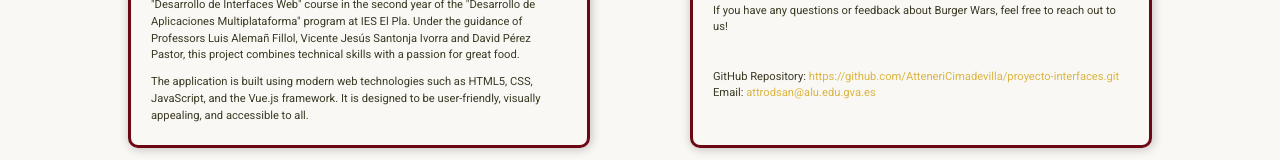
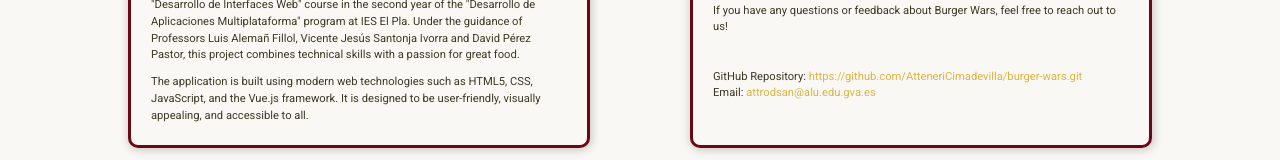
Before and after one commit to AtteneriCimadevilla/burger-wars, a Vue app: page /about in a window 1280 px wide. Shown: the part 538-698 px from the top of the page. Built offline with nearby package versions, Linux system fonts and the light colour scheme; no server answers.

Commit message:
Actualización de GitHub en AboutUsView.vue.

```diff
--- a/src/views/AboutUsView.vue
+++ b/src/views/AboutUsView.vue
@@ -36,7 +36,8 @@
             <p>
                 Burger Wars is developed by Atteneri María Rodríguez Sánchez as part of the "Desarrollo de
                 Interfaces Web" course in the second year of the "Desarrollo de Aplicaciones Multiplataforma"
-                program at IES El Pla. Under the guidance of Professors Luis Alemañ Fillol, Vicente Jesús Santonja Ivorra and David Pérez Pastor, this project combines technical skills with a passion for great food.
+                program at IES El Pla. Under the guidance of Professors Luis Alemañ Fillol, Vicente Jesús Santonja
+                Ivorra and David Pérez Pastor, this project combines technical skills with a passion for great food.
             </p>
             <p>
                 The application is built using modern web technologies such as HTML5, CSS, JavaScript, and the
@@ -51,9 +52,8 @@
             </p>
             <address>
                 <p>
-                    GitHub Repository: <a class="github"
-                        href="https://github.com/AtteneriCimadevilla/proyecto-interfaces-vue.git"
-                        target="_blank">https://github.com/AtteneriCimadevilla/proyecto-interfaces.git</a>
+                    GitHub Repository: <a class="github" href="https://github.com/AtteneriCimadevilla/burger-wars.git"
+                        target="_blank">https://github.com/AtteneriCimadevilla/burger-wars.git</a>
                 </p>
                 <p>
                     Email: <a href="mailto:attrodsan@alu.edu.gva.es">attrodsan@alu.edu.gva.es</a>
--- a/src/views/RestaurantsView.vue
+++ b/src/views/RestaurantsView.vue
@@ -115,7 +115,7 @@
 
     .itemCard {
         width: 150px;
-        height: 200px;
+        height: 220px;
     }
 
     .itemCard img {
```
